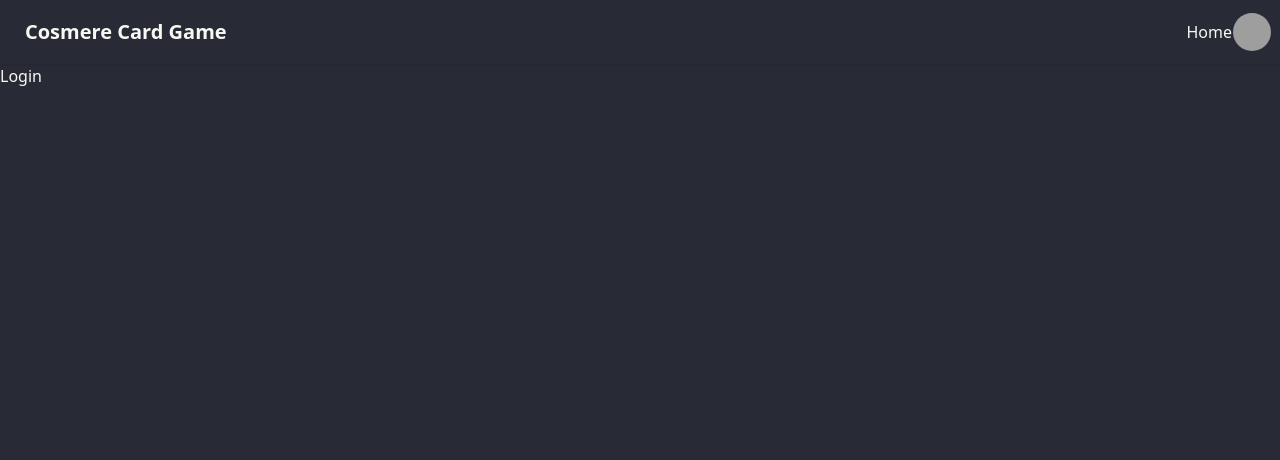
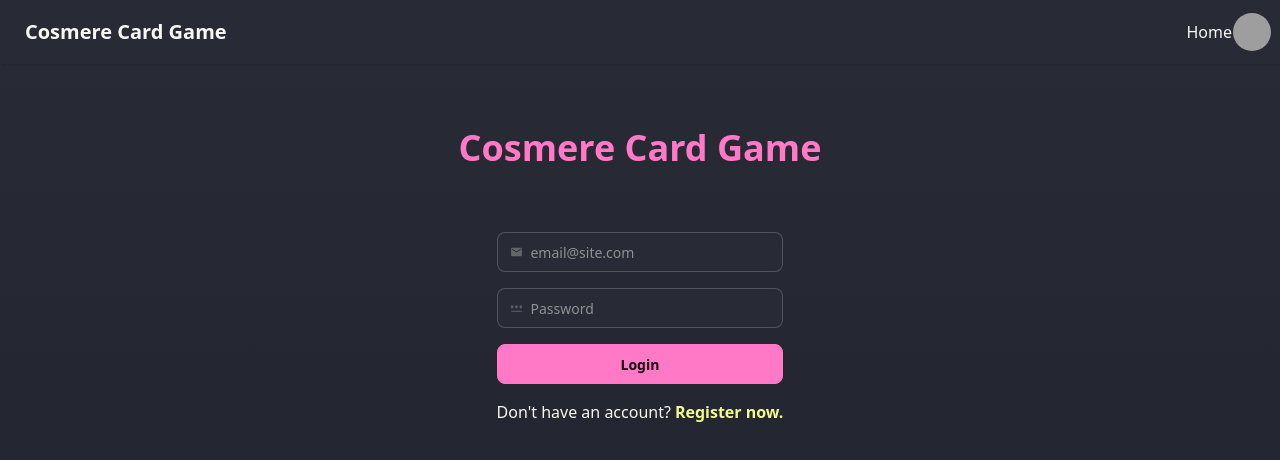
Before and after one commit to hugodanielcabral/cosmere-card-game, a React (Vite) app in the folder apps/frontend/: page /login in a window 1280 px wide. Shown: the top 460 px of the page. Built offline with nearby package versions, Linux system fonts and the light colour scheme; no server answers; grey boxes are pictures that could not be loaded.

Commit message:
feat: implement LoginForm component with validation and error handling

```diff
--- /dev/null
+++ b/apps/frontend/src/features/auth/components/login/LoginForm.tsx
@@ -0,0 +1,134 @@
+import { useState, useTransition } from "react";
+import { useForm, type SubmitHandler } from "react-hook-form";
+import { useAuth } from "../../../../hooks/useAuth";
+import { notify } from "../../../../utils/notify";
+import { AuthMessage } from "../message/AuthMessage";
+import { Form } from "../../../../components/form/Form";
+import { Label } from "../../../../components/label/Label";
+import { MdEmail, MdPassword } from "react-icons/md";
+import { Input } from "../../../../components/input/Input";
+import { Button } from "../../../../components/button/Button";
+import { Link } from "react-router";
+
+export interface ILoginInput {
+  email: string;
+  password: string;
+}
+
+const INITIAL_FORM_DATA = {
+  email: "",
+  password: "",
+};
+
+export const LoginForm = () => {
+  const {
+    register,
+    handleSubmit,
+    reset,
+    formState: { errors },
+  } = useForm<ILoginInput>({ defaultValues: INITIAL_FORM_DATA });
+  const [isPending, startTransition] = useTransition();
+  const [isSuccess, setIsSuccess] = useState(false);
+  const { signin, authError, setAuthError } = useAuth(); // server errors
+
+  const onSubmit: SubmitHandler<ILoginInput> = (data) => {
+      startTransition(async () => {
+        setAuthError(null);
+        const result = await signin(data);
+        if (result) {
+          setIsSuccess(true);
+          reset();
+        } else {
+          notify("Login failed.", "error");
+        }
+      });
+    };
+
+  return (
+    <>
+      {isSuccess ? (
+          <AuthMessage
+            title="Welcome back!"
+            message="Logged in successfully!!"
+            countdownStart={5}
+            navigateTo="/"
+            buttonText="Go home now."
+            pageName="home"
+          />
+      ) : (
+        <Form
+          className="flex flex-col justify-center items-center max-w-72 gap-4"
+          onSubmit={handleSubmit(onSubmit)}
+        >
+          {authError && (
+            <div className="alert alert-error mb-4">{authError?.message}</div>
+          )}
+          <Label
+            className={
+              errors.email || authError ? "border-error" : ""
+            }
+          >
+            <MdEmail color="#666666"/>
+            <Input
+              type="email"
+              placeholder="email@site.com"
+              title="Only valid email providers"
+              {...register("email", {
+                required: "Email is required.",
+                pattern: {
+                  value: /^[^@\s]+@[^@\s]+\.[^@\s]+$/i,
+                  message:
+                    "Please enter a valid email address (must include '@' and a domain).",
+                },
+              })}
+            />
+          </Label>
+          {errors?.email && (
+            <p className="text-error text-sm">{errors.email.message}</p>
+          )}
+          <Label className={errors.password || authError ? "border-error" : ""}>
+            <MdPassword color="#666666" />
+            <Input
+              type="password"
+              placeholder="Password"
+              title="Only letters, numbers or dash"
+              {...register("password", {
+                required: "Password is required.",
+                minLength: {
+                  value: 6,
+                  message: "Password must be at least 6 characters long.",
+                },
+                maxLength: {
+                  value: 20,
+                  message: "Password cannot exceed 20 characters.",
+                },
+                pattern: {
+                  value: /^(?=.*[A-Za-z])(?=.*\d).+$/i,
+                  message:
+                    "Password must contain at least one letter and one number.",
+                },
+              })}
+            />
+          </Label>
+          {errors?.password && (
+            <p className="text-error text-sm">{errors.password.message}</p>
+          )}
+
+          <Button
+            className="btn-primary font-bold w-full"
+            type="submit"
+            disabled={isPending}
+          >
+            {isPending ? "Just a moment, logging you in..." : "Login"}
+          </Button>
+          <span className="flex gap-1">
+            <p className="">Don't have an account?</p>{" "}
+            <Link className="text-warning font-bold" to="/register">
+              Register now.
+            </Link>
+          </span>
+        </Form>
+      )}
+    </>
+  );;
+};
--- a/apps/frontend/src/features/auth/pages/LoginPage.tsx
+++ b/apps/frontend/src/features/auth/pages/LoginPage.tsx
@@ -1,5 +1,12 @@
+import { LoginForm } from "../components/login/LoginForm";
+
 export const LoginPage = () => {
   return (
-    <div>Login</div>
-  )
-}
+    <div className="hero bg-linear-to-b from-base-100 to-base-300 min-h-screen flex flex-col">
+      <h1 className="text-3xl sm:text-4xl text-primary font-bold my-10 sm:my-12 md:my-14 lg:my-16">
+        Cosmere Card Game
+      </h1>
+      <LoginForm />
+    </div>
+  );
+};
```
